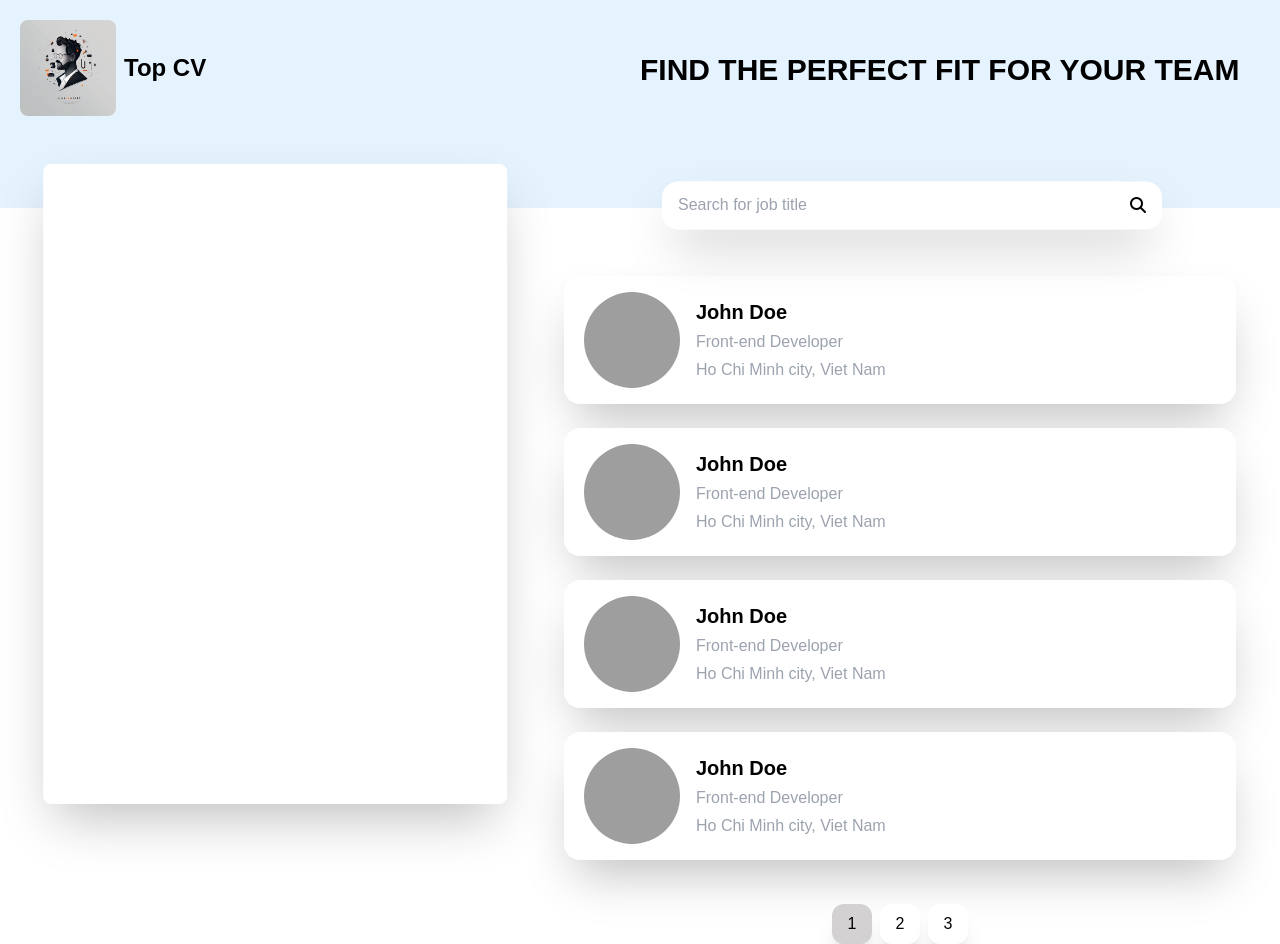
After one commit to khoatruong19/cv-website, a PHP site: page /find-employee in a window 1280 px wide. The commit adds this page. Run offline with PHP 8.4, Linux system fonts and the light colour scheme; some libraries are stand-ins or nearby versions; grey boxes are pictures that could not be loaded.

Commit message:
working on find-employee page

```diff
--- a/index.php
+++ b/index.php
@@ -4,6 +4,9 @@ require __DIR__ . '/router.php';
 
 Route::add('/', function() {
     require __DIR__ . '/pages/home.php';
+});
+Route::add('/find-employee', function() {
+    require __DIR__ . '/pages/find-employee.php';
 });
 Route::add('/login', function() {
     require __DIR__ . '/pages/login.php';
--- a/pages/components/header.php
+++ b/pages/components/header.php
@@ -12,6 +12,8 @@
   <link rel="stylesheet" href="../../css/global.css">
   <link rel="stylesheet" href="../../css/login.css">
   <link rel="stylesheet" href="../../css/home.css">
+  <script src="https://kit.fontawesome.com/7633094b57.js" crossorigin="anonymous"></script>
+
   <script src="https://cdn.tailwindcss.com"></script>
   <script>
     tailwind.config = {
--- /dev/null
+++ b/pages/find-employee.php
@@ -0,0 +1,73 @@
+ <?php require __DIR__ . '/components/header.php';  ?>
+
+<body>
+
+<div class="relative h-[100vh]">
+
+    <div class="flex items-start h-52 p-5 bg-primary">
+        <div class="w-[50%]">
+            <?php require __DIR__ . '/components/row-logo.php';  ?>
+        </div>
+        <h1 class="text-3xl font-semibold mt-8">FIND THE PERFECT FIT FOR YOUR TEAM</h1>
+    </div>
+
+    <div class="flex items-start h-52 p-5 gap-20">
+        <div class="w-[40%] h-[80vh] shadow-2xl bg-white translate-y-[-10%] translate-x-[5%] rounded-lg">
+
+        </div>
+        <div class="w-[60%]">
+            <div class="w-[500px] mx-auto flex items-center gap-2 h-12 px-4 bg-white rounded-2xl shadow-2xl translate-y-[-97%]">
+                <input class="flex-1 h-[100%] outline-none"  type="text" placeholder="Search for job title" />
+                <i class="fa-solid fa-magnifying-glass"></i>
+            </div>
+
+            <div class="mt-0 flex flex-col gap-6 h-[100%] h-full pr-6">
+                <div class="px-5 py-4 h-[500px] flex items-center shadow-2xl rounded-2xl bg-white flex-1 gap-4">
+                    <img class="w-24 h-24 rounded-full object-cover" alt="cv-avatar" src="https://www.nicepng.com/png/detail/73-735136_one-guy-web-developer-avatar.png" />
+                    <div class="flex flex-col gap-1">
+                        <h3 class="text-xl font-semibold">John Doe</h3>
+                        <p class="text-base font-medium text-gray-400">Front-end Developer</p>
+                        <p class="text-base font-medium text-gray-400">Ho Chi Minh city, Viet Nam</p>
+                    </div>
+                </div>
+                <div class="px-5 py-4 h-[500px] flex items-center shadow-2xl rounded-2xl bg-white flex-1 gap-4">
+                    <img class="w-24 h-24 rounded-full object-cover" alt="cv-avatar" src="https://www.nicepng.com/png/detail/73-735136_one-guy-web-developer-avatar.png" />
+                    <div class="flex flex-col gap-1">
+                        <h3 class="text-xl font-semibold">John Doe</h3>
+                        <p class="text-base font-medium text-gray-400">Front-end Developer</p>
+                        <p class="text-base font-medium text-gray-400">Ho Chi Minh city, Viet Nam</p>
+                    </div>
+                </div>
+                <div class="px-5 py-4 h-[500px] flex items-center shadow-2xl rounded-2xl bg-white flex-1 gap-4">
+                    <img class="w-24 h-24 rounded-full object-cover" alt="cv-avatar" src="https://www.nicepng.com/png/detail/73-735136_one-guy-web-developer-avatar.png" />
+                    <div class="flex flex-col gap-1">
+                        <h3 class="text-xl font-semibold">John Doe</h3>
+                        <p class="text-base font-medium text-gray-400">Front-end Developer</p>
+                        <p class="text-base font-medium text-gray-400">Ho Chi Minh city, Viet Nam</p>
+                    </div>
+                </div>
+                <div class="px-5 py-4 h-[500px] flex items-center shadow-2xl rounded-2xl bg-white flex-1 gap-4">
+                    <img class="w-24 h-24 rounded-full object-cover" alt="cv-avatar" src="https://www.nicepng.com/png/detail/73-735136_one-guy-web-developer-avatar.png" />
+                    <div class="flex flex-col gap-1">
+                        <h3 class="text-xl font-semibold">John Doe</h3>
+                        <p class="text-base font-medium text-gray-400">Front-end Developer</p>
+                        <p class="text-base font-medium text-gray-400">Ho Chi Minh city, Viet Nam</p>
+                    </div>
+                </div>
+
+                <div class="flex items-center gap-2 max-w-[200px] mx-auto mt-5">
+                    <div class="h-10 w-10 bg-[#D3D1D1] hover:bg-[#D3D1D1]/70 cursor-pointer text-center shadow-xl rounded-xl grid place-content-center">1</div>
+                    <div class="h-10 w-10 bg-white hover:bg-[#D3D1D1]/70 cursor-pointer text-center shadow-xl rounded-xl grid place-content-center">2</div>
+                    <div class="h-10 w-10 bg-white hover:bg-[#D3D1D1]/70 cursor-pointer text-center shadow-xl rounded-xl grid place-content-center">3</div>
+                </div>
+            </div>
+        </div>
+
+    </div>
+
+</div>
+
+
+<!-- <script src="../js/find.js"></script> -->
+
+<?php require __DIR__ . '/components/footer.php';  ?>
```
Also changed, not shown: pages/home.php (+8 -10 lines).
